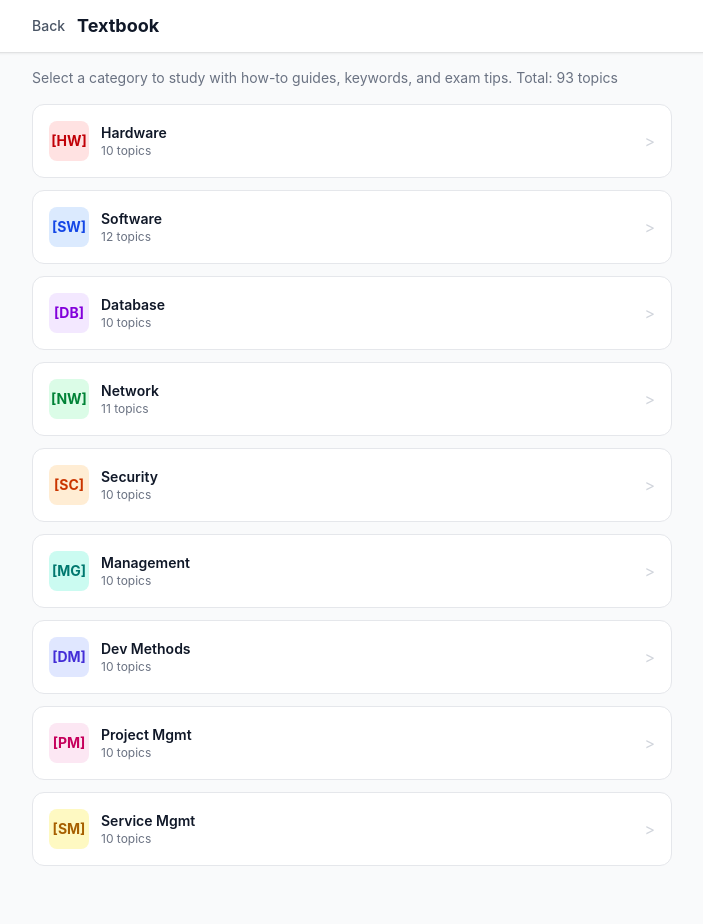
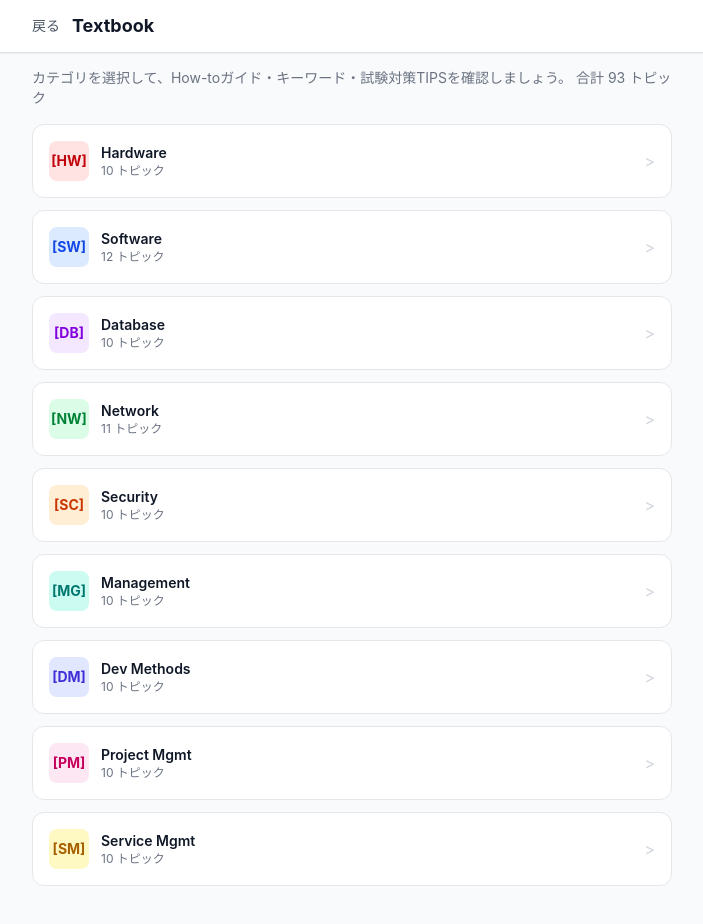
Before and after one commit to happytown-s/fe-exam-study, a React (Vite) app: page / in a window 1280 px wide. Both pictures are taken after a click on the button 640 px from the left and 968 px from the top of the page. Shown: the top 924 px of the page, without its empty margins (288-991 px from the left). Built offline with nearby package versions, Linux system fonts and the light colour scheme.

Commit message:
Localize textbook UI to Japanese

```diff
--- a/src/components/TextbookSelect.tsx
+++ b/src/components/TextbookSelect.tsx
@@ -24,7 +24,7 @@ export default function TextbookSelect({ onSelect, onBack }: TextbookSelectProps
             onClick={onBack}
             className="text-gray-600 dark:text-gray-300 hover:text-gray-900 dark:hover:text-white text-sm font-medium"
           >
-            Back
+            戻る
           </button>
           <h1 className="text-lg font-bold text-gray-900 dark:text-white">
             Textbook
@@ -34,8 +34,8 @@ export default function TextbookSelect({ onSelect, onBack }: TextbookSelectProps
 
       <div className="max-w-2xl mx-auto px-4 py-4 pb-24">
         <p className="text-sm text-gray-500 dark:text-gray-400 mb-4">
-          Select a category to study with how-to guides, keywords, and exam tips.
-          Total: {categories.reduce((s, c) => s + c.count, 0)} topics
+          カテゴリを選択して、How-toガイド・キーワード・試験対策TIPSを確認しましょう。
+          合計 {categories.reduce((s, c) => s + c.count, 0)} トピック
         </p>
 
         <div className="grid grid-cols-1 gap-3">
@@ -55,7 +55,7 @@ export default function TextbookSelect({ onSelect, onBack }: TextbookSelectProps
                   {cat.name}
                 </h3>
                 <p className="text-xs text-gray-500 dark:text-gray-400">
-                  {cat.count} topics
+                  {cat.count} トピック
                 </p>
               </div>
               <span className="text-gray-300 dark:text-gray-600">
--- a/src/components/TextbookView.tsx
+++ b/src/components/TextbookView.tsx
@@ -51,7 +51,7 @@ export default function TextbookView({ topics, title, category, onBack, onPracti
             onClick={onBack}
             className="text-gray-600 dark:text-gray-300 hover:text-gray-900 dark:hover:text-white text-sm font-medium"
           >
-            Back
+            戻る
           </button>
           <h1 className="text-lg font-bold text-gray-900 dark:text-white flex-1">
             {title}
@@ -71,7 +71,7 @@ export default function TextbookView({ topics, title, category, onBack, onPracti
                   : 'bg-gray-200 dark:bg-gray-700 text-gray-600 dark:text-gray-300'
               }`}
             >
-              {tab === 'all' ? 'All' : tab === 'list' ? 'List' : 'Search'}
+              {tab === 'all' ? '全て' : tab === 'list' ? '一覧' : '検索'}
             </button>
           ))}
         </div>
@@ -79,7 +79,7 @@ export default function TextbookView({ topics, title, category, onBack, onPracti
           <div className="max-w-2xl mx-auto px-4 pb-3">
             <input
               type="text"
-              placeholder="Search topics, keywords..."
+              placeholder="トピック・キーワードで検索..."
               value={searchTerm}
               onChange={(e) => setSearchTerm(e.target.value)}
               className="w-full px-3 py-2 rounded-lg border border-gray-300 dark:border-gray-600 bg-white dark:bg-gray-700 text-gray-900 dark:text-white text-sm focus:outline-none focus:ring-2 focus:ring-blue-500"
@@ -92,11 +92,11 @@ export default function TextbookView({ topics, title, category, onBack, onPracti
         {activeTab === 'search' ? (
           <>
             <p className="text-sm text-gray-500 dark:text-gray-400 mb-3">
-              {filteredTopics.length} / {topics.length} topics
+              {filteredTopics.length} / {topics.length} トピック
             </p>
             {filteredTopics.length === 0 ? (
               <p className="text-center text-gray-500 dark:text-gray-400 py-8">
-                No matching topics found.
+                該当するトピックが見つかりません。
               </p>
             ) : (
               filteredTopics.map((topic) => (
@@ -244,7 +244,7 @@ function TopicCard({
               onClick={(e) => { e.stopPropagation(); onPractice(); }}
               className="mt-3 w-full py-2.5 bg-gradient-to-r from-emerald-500 to-teal-500 text-white text-sm font-bold rounded-lg hover:from-emerald-600 hover:to-teal-600 transition-all shadow-sm"
             >
-              Practice ({questionCount} questions)
+              練習する ({questionCount} 問)
             </button>
           )}
         </div>
@@ -273,14 +273,14 @@ function TopicDetail({
           onClick={(e) => { e.stopPropagation(); onCollapse(); }}
           className="text-xs text-gray-500 dark:text-gray-400 hover:text-gray-800 dark:hover:text-gray-200"
         >
-          &larr; Back to all
+          &larr; 一覧に戻る
         </button>
         <span className="text-xs font-mono text-blue-500 bg-blue-50 dark:bg-blue-900/30 px-1.5 py-0.5 rounded">
           {topic.topicId}
         </span>
         {questionCount > 0 && (
           <span className="text-xs text-emerald-600 dark:text-emerald-400 font-medium">
-            {questionCount}Q available
+            {questionCount}問で練習可能
           </span>
         )}
       </div>
@@ -299,7 +299,7 @@ function TopicDetail({
           onClick={(e) => { e.stopPropagation(); onPractice(); }}
           className="w-full py-3 bg-gradient-to-r from-emerald-500 to-teal-500 text-white text-sm font-bold rounded-lg hover:from-emerald-600 hover:to-teal-600 transition-all shadow-md"
         >
-          Practice ({questionCount} questions)
+          練習する ({questionCount} 問)
         </button>
       )}
     </div>
@@ -313,7 +313,7 @@ function TopicDetailContent({ topic, onSearchKeyword }: { topic: TextbookTopic;
       <div>
         <h4 className="text-sm font-semibold text-gray-800 dark:text-gray-200 mb-2 flex items-center gap-1">
           <span className="text-blue-500">[</span>
-          How to Understand
+          理解のステップ
           <span className="text-blue-500">]</span>
         </h4>
         <ol className="space-y-2">
@@ -330,10 +330,10 @@ function TopicDetailContent({ topic, onSearchKeyword }: { topic: TextbookTopic;
         </ol>
       </div>
 
-      {/* Keywords - clickable */}
+      {/* キーワード - clickable */}
       <div>
         <h4 className="text-sm font-semibold text-gray-800 dark:text-gray-200 mb-2">
-          Keywords
+          キーワード
         </h4>
         <div className="flex flex-wrap gap-1.5">
           {topic.keywords.map((kw) => (
@@ -354,7 +354,7 @@ function TopicDetailContent({ topic, onSearchKeyword }: { topic: TextbookTopic;
       {/* Exam Tip */}
       <div className="bg-amber-50 dark:bg-amber-900/20 border border-amber-200 dark:border-amber-800 rounded-lg p-3">
         <h4 className="text-sm font-semibold text-amber-800 dark:text-amber-300 mb-1">
-          FE Exam Tip
+          FE試験対策
         </h4>
         <p className="text-xs text-amber-700 dark:text-amber-400 leading-relaxed">
           {topic.examTip}
```
